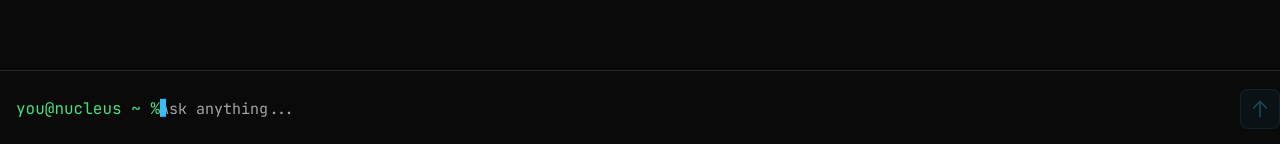
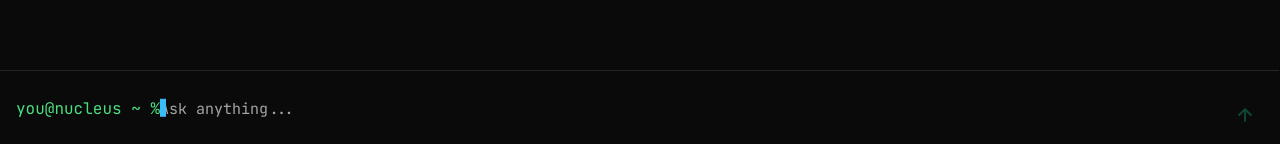
Before and after one commit to theCodeForgerHQ/Nucleus-AI, a Next.js app in the folder frontend/: page / in a window 1280 px wide. Shown: the part 653-797 px from the top of the page. Built offline with nearby package versions, Linux system fonts and the light colour scheme.

Commit message:
UI updations

```diff
--- a/frontend/app/globals.css
+++ b/frontend/app/globals.css
@@ -19,8 +19,17 @@ html,
 body {
   height: 100%;
   margin: 0;
+  overflow: hidden;
   background: var(--warp-bg);
   color: var(--warp-fg);
+}
+
+/* Hide scrollbars but keep scroll behavior */
+html {
+  scrollbar-width: none;
+}
+body {
+  scrollbar-width: none;
 }
 
 /* Warp-style block border */
@@ -81,21 +90,12 @@ body {
   animation: image-shimmer 1.6s ease-in-out infinite;
 }
 
-/* Scrollbar - minimal Warp style */
+/* Hide scrollbars globally (scroll still works) */
 ::-webkit-scrollbar {
-  width: 8px;
-  height: 8px;
+  width: 0;
+  height: 0;
+  display: none;
 }
-
-::-webkit-scrollbar-track {
-  background: var(--warp-bg);
+* {
+  scrollbar-width: none;
 }
-
-::-webkit-scrollbar-thumb {
-  background: var(--warp-border);
-  border-radius: 4px;
-}
-
-::-webkit-scrollbar-thumb:hover {
-  background: var(--warp-muted);
-}
--- a/frontend/app/page.tsx
+++ b/frontend/app/page.tsx
@@ -8,7 +8,7 @@ import {
   type StreamStagePayload,
 } from "@/lib/api";
 import { TerminalBlock } from "@/components/TerminalBlock";
-import { TerminalInput } from "@/components/TerminalInput";
+import { TerminalInput, type TerminalInputHandle } from "@/components/TerminalInput";
 import { ImagesPanel } from "@/components/ImagesPanel";
 
 const STORAGE_KEY = "nucleus-ai-chat-blocks";
@@ -75,10 +75,40 @@ export default function Home() {
   const blockRefs = useRef<(HTMLDivElement | null)[]>([]);
   const [activeBlockIndex, setActiveBlockIndex] = useState<number>(0);
   const [imagesPanelOpen, setImagesPanelOpen] = useState(false);
+  const [sendAnimating, setSendAnimating] = useState(false);
+  const [stopButtonEntering, setStopButtonEntering] = useState(false);
+  const [arrowEntering, setArrowEntering] = useState(false);
   const ratioRef = useRef<number[]>([]);
   const abortControllerRef = useRef<AbortController | null>(null);
+  const inputRef = useRef<TerminalInputHandle | null>(null);
   /** Only allow saving after we've had blocks (from load or user); avoids saving [] on first paint before load runs */
   const allowSaveRef = useRef(false);
+
+  const ARROW_LAUNCH_MS = 550;
+  const SLIDE_ANIMATION_MS = 350;
+
+  // After arrow "launches" (moves up and disappears), clear sendAnimating so Stop button can slide up
+  useEffect(() => {
+    if (!sendAnimating) return;
+    const t = setTimeout(() => setSendAnimating(false), ARROW_LAUNCH_MS);
+    return () => clearTimeout(t);
+  }, [sendAnimating]);
+
+  // When we switch to showing Stop button (loading && !sendAnimating), animate it in from below
+  useEffect(() => {
+    if (!loading || sendAnimating) return;
+    setStopButtonEntering(true);
+    const t = setTimeout(() => setStopButtonEntering(false), 50);
+    return () => clearTimeout(t);
+  }, [loading, sendAnimating]);
+
+  // When loading ends, animate arrow back in from below
+  useEffect(() => {
+    if (loading) return;
+    setArrowEntering(true);
+    const t = setTimeout(() => setArrowEntering(false), 50);
+    return () => clearTimeout(t);
+  }, [loading]);
 
   // Restore conversation from localStorage after mount (client-only)
   useEffect(() => {
@@ -97,6 +127,7 @@ export default function Home() {
     setError(null);
     setLoading(false);
     clearStorage();
+    setTimeout(() => inputRef.current?.focus(), 0);
   }, []);
 
   const buildHistory = useCallback((): HistoryMessage[] => {
@@ -114,6 +145,7 @@ export default function Home() {
     const q = input.trim();
     if (!q || loading) return;
 
+    setSendAnimating(true);
     setInput("");
     setError(null);
     const id = nextId();
@@ -343,14 +375,17 @@ export default function Home() {
         />
       )}
 
-      {/* Full width on mobile; 75% chat | 25% images on md+ when conversation */}
+      {/* Left column: chat + input bar (shrinks when images panel open). Right: images panel. */}
       <div className="flex-1 flex min-h-0 relative">
-        {/* Main content: full width on mobile, 75% on md+ when has conversation */}
+        {/* Chat column: scrollable area + input bar at bottom; full width on mobile, 75% on md+ when conversation */}
+        <div
+          className={`min-w-0 flex-1 flex flex-col min-h-0 transition-[width] duration-300 ease-out w-full ${
+            hasConversation ? "md:w-[75%] md:border-r md:border-warp-border" : ""
+          }`}
+        >
           <div
             ref={scrollRef}
-          className={`min-w-0 flex flex-col overflow-y-auto overflow-x-hidden px-3 sm:px-4 py-4 transition-[width] duration-300 ease-out w-full ${
-            hasConversation ? "md:w-[75%] md:border-r md:border-warp-border" : ""
-          }`}
+            className="flex-1 min-h-0 overflow-y-auto overflow-x-hidden px-3 sm:px-4 py-4"
           >
             {blocks.length === 0 && (
               <div className="text-warp-muted text-sm py-6 sm:py-8 px-1 max-w-xl mx-auto text-center">
@@ -390,6 +425,64 @@ export default function Home() {
             )}
           </div>
 
+          {/* Input bar: inside chat column so it never goes under the images panel; button aligned to top (first line) */}
+          <div className="shrink-0 flex items-start gap-1 sm:gap-2 border-t border-warp-border bg-warp-bg pl-2 pr-4 sm:pl-0 sm:pr-4 min-h-0">
+            <div className="flex-1 min-w-0">
+              <TerminalInput
+                ref={inputRef}
+                value={input}
+                onChange={setInput}
+                onSubmit={handleSubmit}
+                disabled={false}
+                placeholder="Ask anything..."
+                loading={loading}
+              />
+            </div>
+            {/* Send button: show when idle or while arrow is still "launching"; then Stop slides up */}
+            {(!loading || sendAnimating) ? (
+              <button
+                type="button"
+                onClick={handleSubmit}
+                disabled={!input.trim() || loading}
+                className="shrink-0 flex items-center justify-center w-9 h-9 text-emerald-500 hover:text-emerald-400 transition-colors disabled:opacity-35 disabled:cursor-not-allowed mt-[22px] sm:mt-[26px] overflow-hidden"
+                title="Send"
+                aria-label="Send message"
+              >
+                <span
+                  className={`inline-flex ease-out ${
+                    sendAnimating
+                      ? "transition-all -translate-y-8 opacity-0"
+                      : arrowEntering
+                        ? "transition-all duration-[350ms] translate-y-6 opacity-0"
+                        : "transition-all duration-[350ms] translate-y-0 opacity-100"
+                  }`}
+                  aria-hidden
+                  style={sendAnimating ? { transitionDuration: `${ARROW_LAUNCH_MS}ms` } : undefined}
+                >
+                  <svg className="w-5 h-5" fill="none" stroke="currentColor" strokeWidth={2.5} strokeLinecap="round" strokeLinejoin="round" viewBox="0 0 24 24">
+                    <path d="M12 19V5m0 0l-7 7m7-7l7 7" />
+                  </svg>
+                </span>
+              </button>
+            ) : (
+              <div className="shrink-0 flex items-center justify-center min-w-9 h-9 mt-[22px] sm:mt-[26px]">
+                <button
+                  type="button"
+                  onClick={handleStopGenerating}
+                  className={`shrink-0 flex items-center gap-1.5 px-3 py-1.5 rounded border border-warp-border bg-warp-surface font-mono text-sm text-warp-red hover:bg-warp-surface/80 hover:border-warp-red/50 transition-all duration-[350ms] ease-out mr-3 ${
+                    stopButtonEntering ? "translate-y-6 opacity-0" : "translate-y-0 opacity-100"
+                  }`}
+                  title="Stop generating"
+                  aria-label="Stop generating"
+                >
+                  <span className="w-2 h-2 rounded-sm shrink-0 bg-warp-red" />
+                  <span>^C</span>
+                </button>
+              </div>
+            )}
+          </div>
+        </div>
+
         {/* Images sidebar: on mobile = overlay when open; on md+ = inline 25% when has conversation */}
         <aside
           className={`flex flex-col bg-warp-surface overflow-hidden transition-[transform,width] duration-300 ease-out
@@ -421,45 +514,6 @@ export default function Home() {
           />
         </aside>
       </div>
-
-      {/* Fixed input bar: compact on mobile */}
-      <div className="shrink-0 flex items-center gap-1 sm:gap-2 border-t border-warp-border bg-warp-bg px-2 sm:px-0">
-        <div className="flex-1 min-w-0">
-          <TerminalInput
-            value={input}
-            onChange={setInput}
-            onSubmit={handleSubmit}
-            disabled={false}
-            placeholder="Ask anything..."
-            loading={loading}
-          />
-        </div>
-        {loading ? (
-          <button
-            type="button"
-            onClick={handleStopGenerating}
-            className="shrink-0 flex items-center gap-1.5 px-3 py-1.5 rounded border border-warp-border bg-warp-surface font-mono text-sm text-warp-red hover:bg-warp-surface/80 hover:border-warp-red/50 transition-colors mr-3"
-            title="Stop generating"
-            aria-label="Stop generating"
-          >
-            <span className="w-2 h-2 rounded-sm shrink-0 bg-warp-red" />
-            <span>^C</span>
-          </button>
-        ) : (
-          <button
-            type="button"
-            onClick={handleSubmit}
-            disabled={!input.trim()}
-            className="shrink-0 flex items-center justify-center w-10 h-10 rounded-lg bg-warp-accent/15 text-warp-accent hover:bg-warp-accent/25 border border-warp-accent/30 hover:border-warp-accent/50 transition-colors disabled:opacity-35 disabled:cursor-not-allowed disabled:hover:bg-warp-accent/15 disabled:hover:border-warp-accent/30"
-            title="Send"
-            aria-label="Send message"
-          >
-            <svg className="w-5 h-5" fill="none" stroke="currentColor" strokeWidth={2} viewBox="0 0 24 24" aria-hidden>
-              <path strokeLinecap="round" strokeLinejoin="round" d="M4.5 10.5L12 3m0 0l7.5 7.5M12 3v18" />
-            </svg>
-          </button>
-        )}
-      </div>
     </div>
   );
 }
--- a/frontend/components/TerminalInput.tsx
+++ b/frontend/components/TerminalInput.tsx
@@ -1,10 +1,12 @@
 "use client";
 
-import { useRef, useEffect, useState, useCallback, useLayoutEffect } from "react";
+import { useRef, useEffect, useState, useCallback, useLayoutEffect, forwardRef, useImperativeHandle } from "react";
 
 const PROMPT_PREFIX = "you@nucleus ~ % ";
 const MIN_TEXTAREA_HEIGHT_PX = 40;
 const MAX_TEXTAREA_HEIGHT_PX = 200;
+
+export type TerminalInputHandle = { focus: () => void };
 
 type TerminalInputProps = {
   value: string;
@@ -15,19 +17,26 @@ type TerminalInputProps = {
   loading?: boolean;
 };
 
-export function TerminalInput({
+export const TerminalInput = forwardRef<TerminalInputHandle, TerminalInputProps>(function TerminalInput(
+  {
     value,
     onChange,
     onSubmit,
     disabled = false,
     placeholder = "",
     loading = false,
-}: TerminalInputProps) {
+  },
+  ref
+) {
   const textareaRef = useRef<HTMLTextAreaElement>(null);
   const mirrorRef = useRef<HTMLDivElement>(null);
   const cursorSpanRef = useRef<HTMLSpanElement>(null);
   const [cursorOffset, setCursorOffset] = useState(0);
   const [cursorPos, setCursorPos] = useState<{ left: number; top: number } | null>(null);
+
+  useImperativeHandle(ref, () => ({
+    focus: () => textareaRef.current?.focus(),
+  }), []);
 
   const updateCursorOffset = useCallback(() => {
     const el = textareaRef.current;
@@ -184,4 +193,4 @@ export function TerminalInput({
       </div>
     </div>
   );
-}
+});
```
Also changed, not shown: 1 other file (tests, documents, lock files or other folders). Lines whose indentation alone changed are shown as unchanged.
